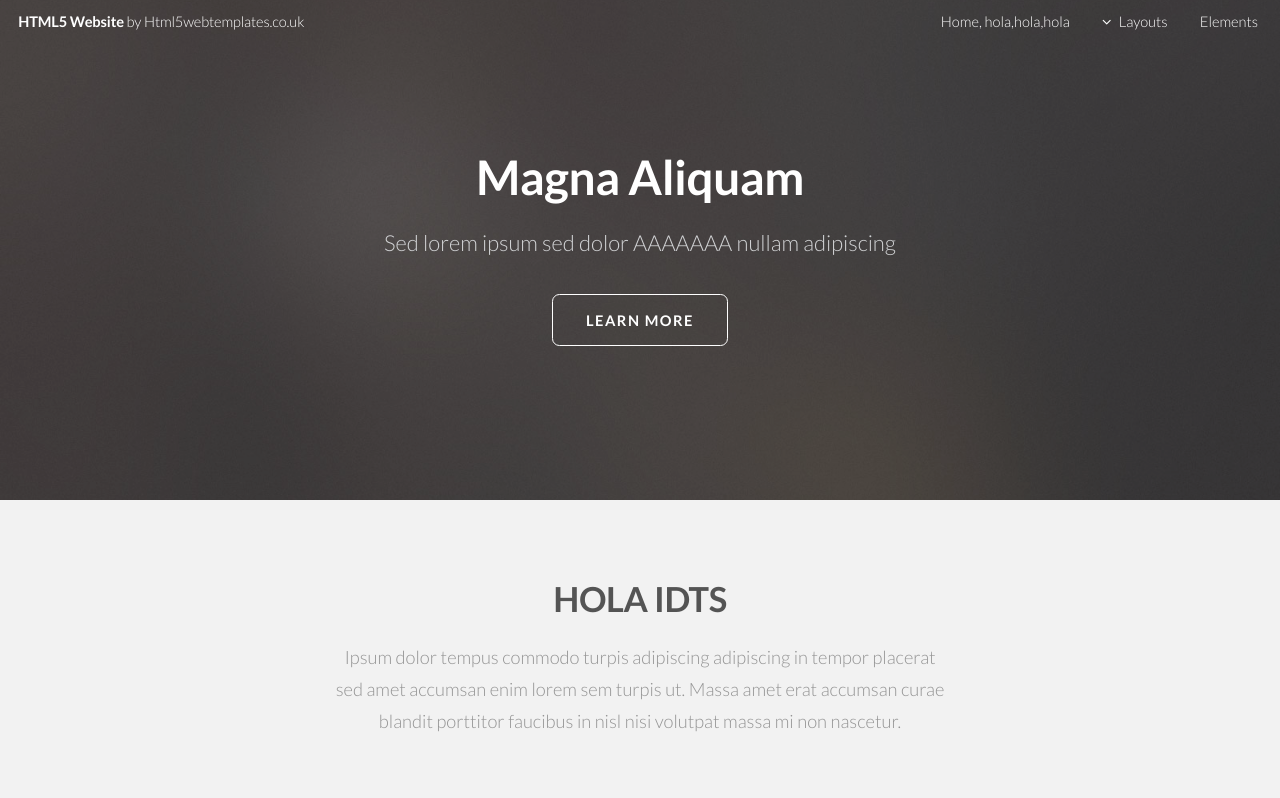
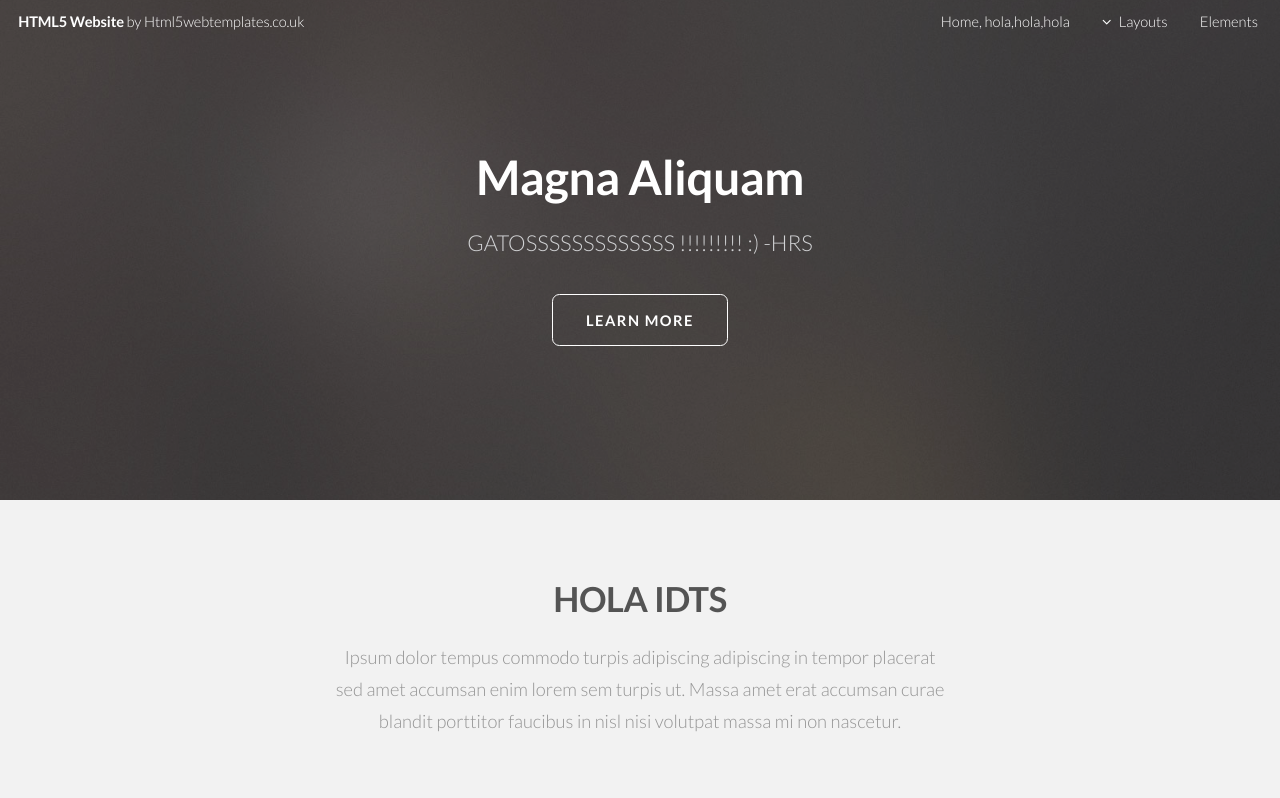
Before and after one commit to cristellnaranjo/CCH, a plain HTML site: page index.html in a window 1280 px wide. Shown: the top 798 px of the page. Drawn offline with Linux system fonts and the light colour scheme.

Commit message:
Hannita was here :)
holi boli

```diff
--- a/index.html
+++ b/index.html
@@ -57,7 +57,7 @@
 			<section id="banner">
 				<div class="inner">
 					<h2>Magna Aliquam</h2>
-					<p>Sed lorem ipsum sed dolor AAAAAAA nullam adipiscing</p>
+					<p> GATOSSSSSSSSSSSSS !!!!!!!!! :) -HRS</p>
 					<ul class="actions">
 						<li><a href="#one" class="button big scrolly">Learn More</a></li>
 					</ul>
```
